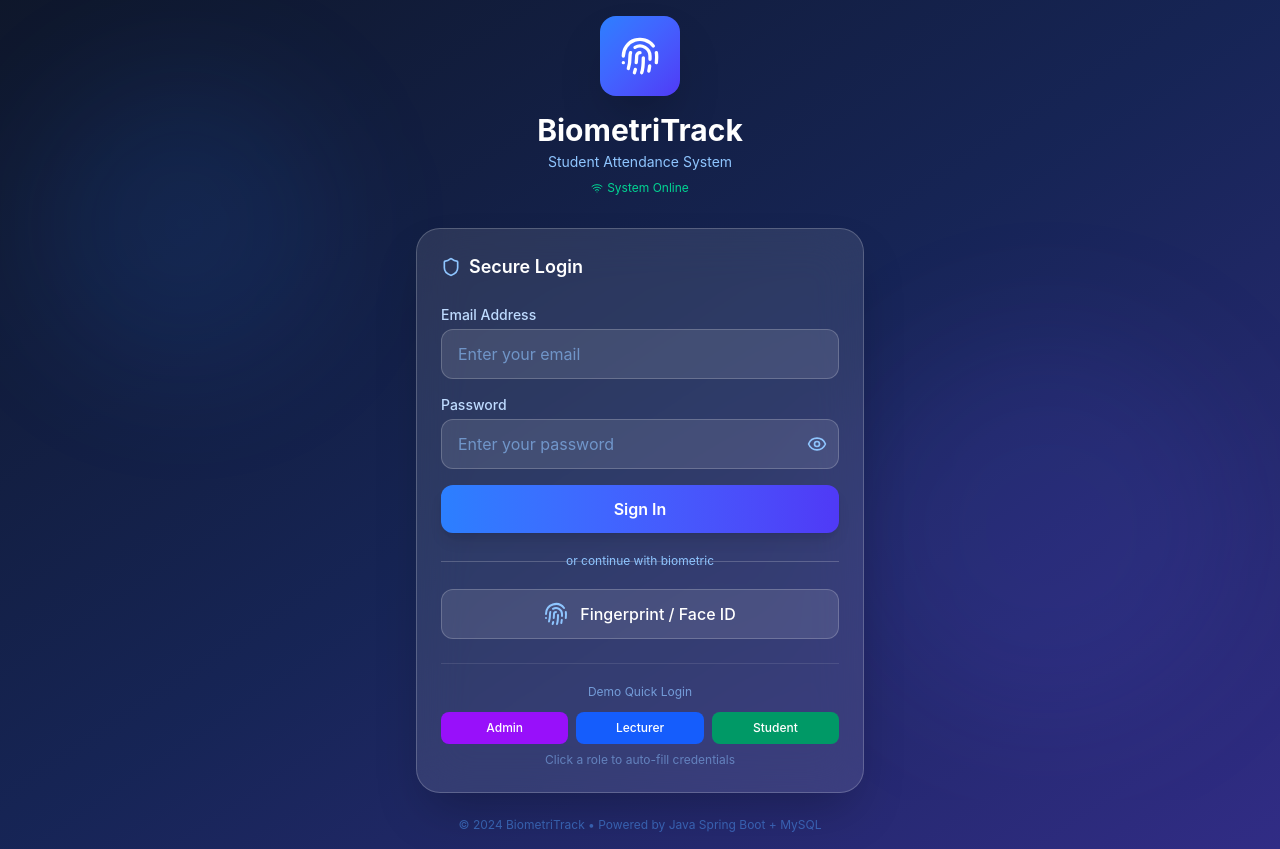
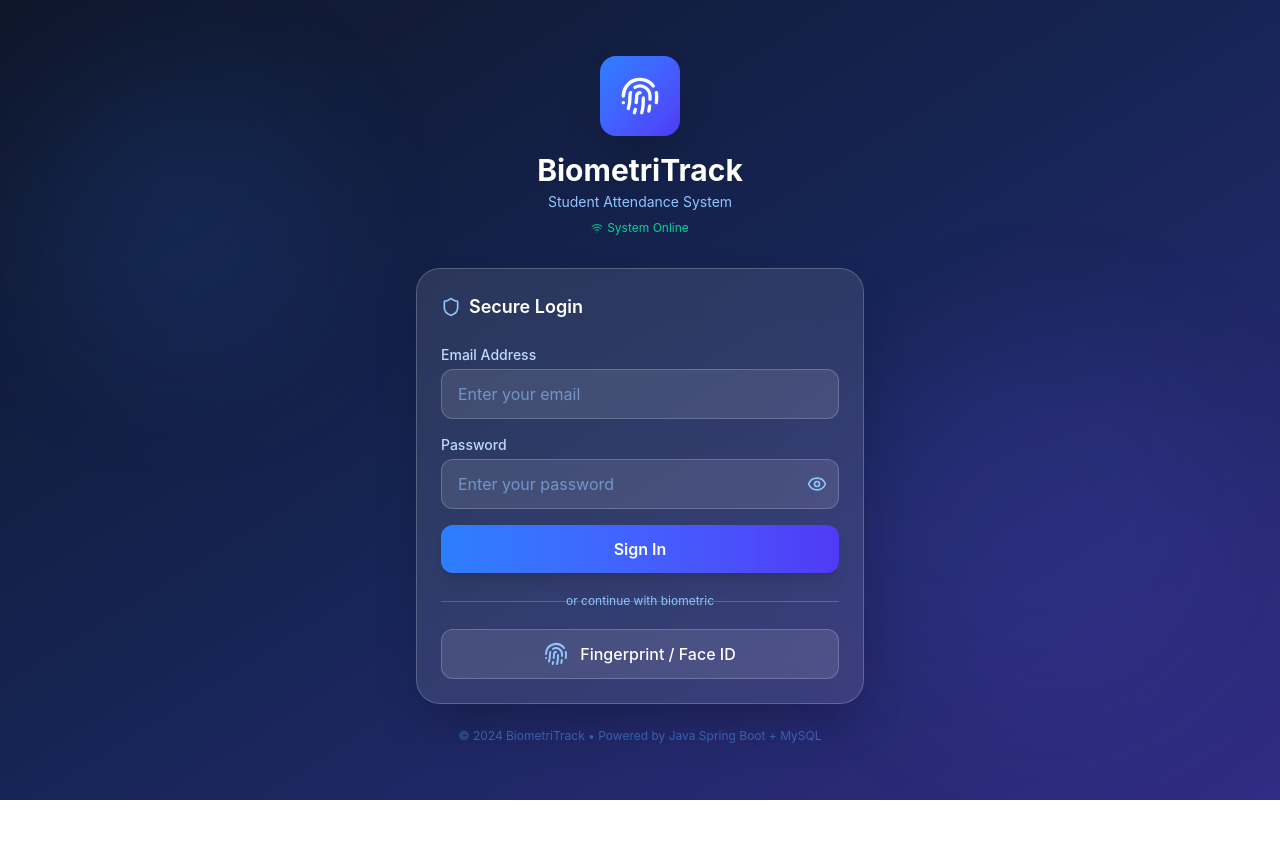
Before and after one commit to Bobb-35/StudentBiometric-app, a React (Vite) app: page / in a window 1280 px wide. After the commit the page ends 800 px from the top, so only its background shows below. Built offline with nearby package versions, Linux system fonts and the light colour scheme; no server answers.

Commit message:
Remove demo quick login section from login page

```diff
--- a/src/components/Login.tsx
+++ b/src/components/Login.tsx
@@ -28,12 +28,6 @@ export default function Login() {
     setScanning(false);
     setError('Biometric device not detected. Use credentials instead.');
   };
-
-  const demoAccounts = [
-    { label: 'Admin', email: 'admin@biometric.com', password: 'admin123', color: 'bg-purple-600' },
-    { label: 'Lecturer', email: 'lecturer1@biometric.com', password: 'lecturer123', color: 'bg-blue-600' },
-    { label: 'Student', email: 'student1@biometric.com', password: 'student123', color: 'bg-emerald-600' },
-  ];
 
   return (
     <div className="min-h-screen bg-gradient-to-br from-slate-900 via-blue-950 to-indigo-900 flex flex-col items-center justify-center p-4">
@@ -135,20 +129,6 @@ export default function Login() {
             )}
           </button>
 
-          {/* Demo Accounts */}
-          <div className="mt-6 pt-5 border-t border-white/10">
-            <p className="text-blue-300/70 text-xs text-center mb-3">Demo Quick Login</p>
-            <div className="grid grid-cols-3 gap-2">
-              {demoAccounts.map(acc => (
-                <button key={acc.label}
-                  onClick={() => { setEmail(acc.email); setPassword(acc.password); }}
-                  className={`${acc.color} text-white text-xs font-medium py-2 px-3 rounded-lg hover:opacity-90 transition`}>
-                  {acc.label}
-                </button>
-              ))}
-            </div>
-            <p className="text-blue-300/50 text-xs text-center mt-2">Click a role to auto-fill credentials</p>
-          </div>
         </div>
 
         <p className="text-center text-blue-400/50 text-xs mt-6">
```
